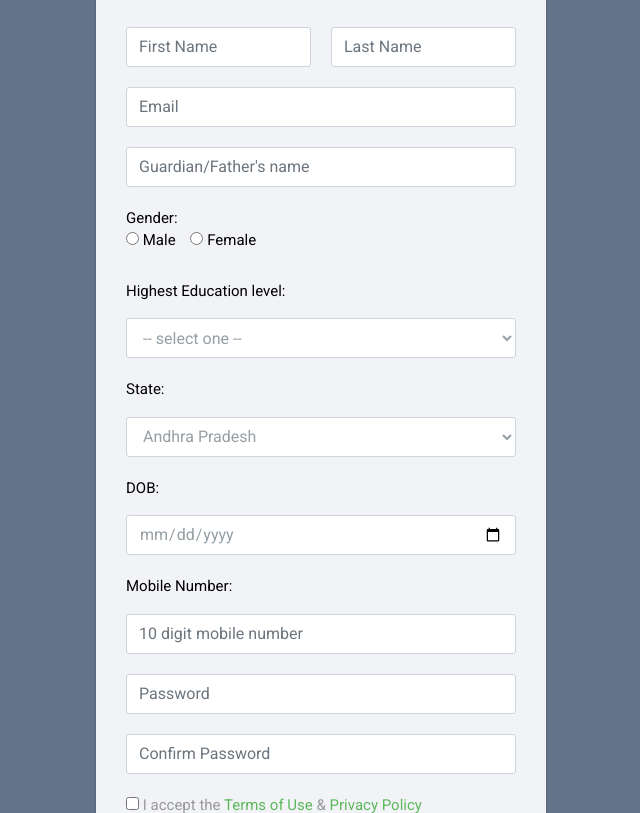
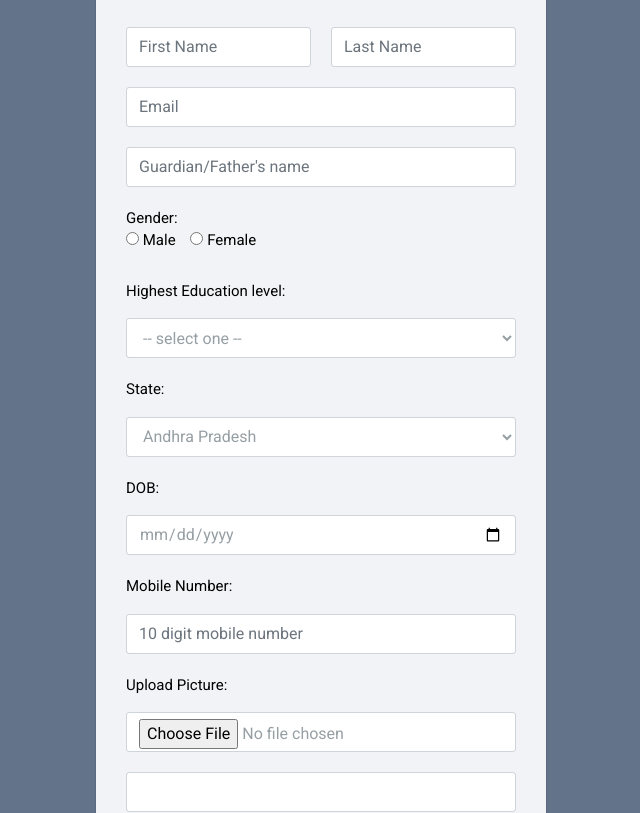
Before and after one commit to Tanmaytoshy/career-dendrogram-, a website: page pages/signup.html in a window 1280 px wide. Shown: the part 139-952 px from the top of the page, without its empty margins (319-959 px from the left). Drawn offline with nearby package versions, Linux system fonts and the light colour scheme.

Commit message:
Update signup.html

```diff
--- a/pages/signup.html
+++ b/pages/signup.html
@@ -190,8 +190,12 @@ body {
 			<p style="color:black;">Mobile Number:</p>
             <input type="tel" class="form-control" name="Phone Number" placeholder="10 digit mobile number" >
         </div>
+        <div class="form-group">
+			<p style="color:black;">Upload Picture:</p>
+            <input type="file" class="form-control" name="Phone Number" placeholder="10 digit mobile number" >
+        </div>
 		<div class="form-group">
-            <input type="password" class="form-control" name="confirm_password" placeholder="Password" required="required">
+            <input type="password" class="form-control"  id="myfile" name="filename" >
         </div>
         <div class="form-group">
             <input type="password" class="form-control" name="confirm_password" placeholder="Confirm Password" required="required">
```
